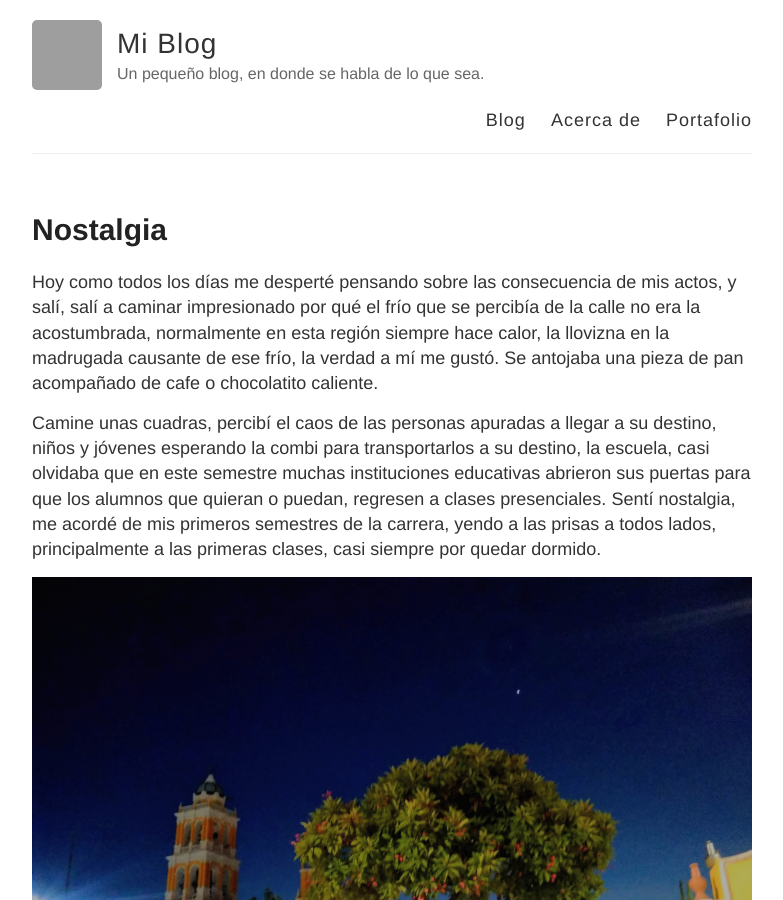
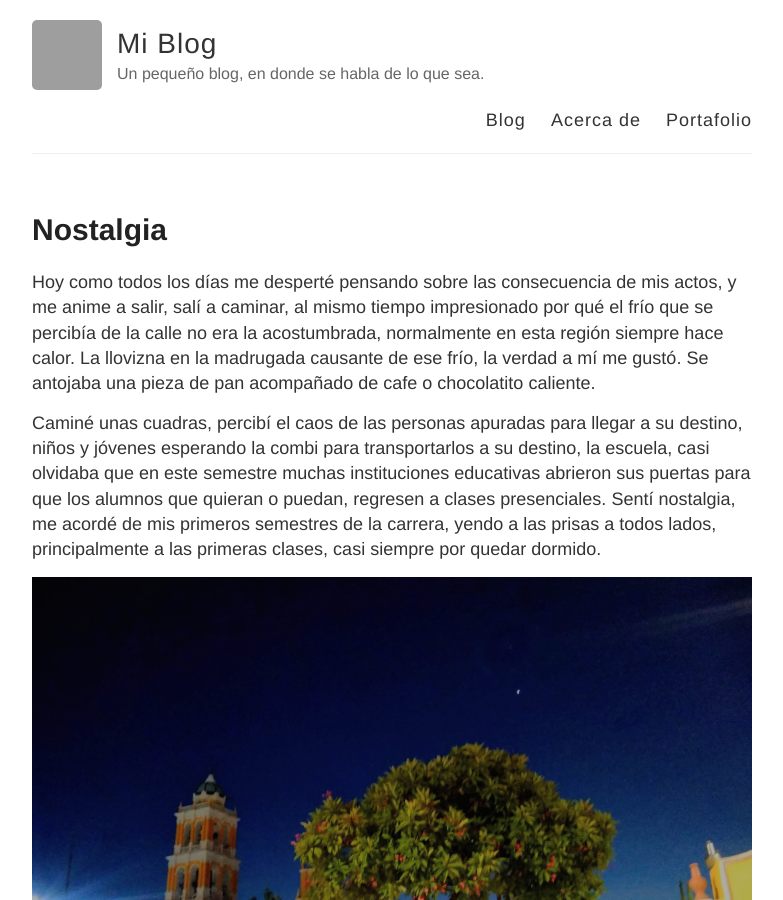
Before and after one commit to markconfig/blog-Jkyll, a Jekyll site: the page built from _posts/2021-9-30-Nostalgia.md, in a window 1280 px wide and 900 px high. Shown: the whole window, without its empty margins (248-1031 px from the left). Built offline with Jekyll 4.4.1, drawn with Linux system fonts in a browser that asks for light colours; grey boxes are pictures that could not be loaded.

Commit message:
Update 2021-9-30-Nostalgia.md

```diff
--- a/_posts/2021-9-30-Nostalgia.md
+++ b/_posts/2021-9-30-Nostalgia.md
@@ -3,9 +3,9 @@ layout: post
 title: Nostalgia
 ---
 
-Hoy como todos los días me desperté pensando sobre las consecuencia de mis actos, y salí, salí a caminar impresionado por qué el frío que se percibía de la calle no era la acostumbrada, normalmente en esta región siempre hace calor, la llovizna en la madrugada causante de ese frío, la verdad a mí me gustó. Se antojaba una pieza de pan acompañado de cafe o chocolatito caliente.
+Hoy como todos los días me desperté pensando sobre las consecuencia de mis actos, y me anime a salir, salí a caminar, al mismo tiempo impresionado por qué el frío que se percibía de la calle no era la acostumbrada, normalmente en esta región siempre hace calor. La llovizna en la madrugada causante de ese frío, la verdad a mí me gustó. Se antojaba una pieza de pan acompañado de cafe o chocolatito caliente.
 
-Camine unas cuadras, percibí el caos de las personas apuradas a llegar a su destino, niños y jóvenes esperando la combi para transportarlos a su destino, la escuela, casi olvidaba que en este semestre muchas instituciones educativas abrieron sus puertas para que los alumnos que quieran o puedan, regresen a clases presenciales. Sentí nostalgia, me acordé de mis primeros semestres de la carrera, yendo a las prisas a todos lados, principalmente a las primeras clases, casi siempre por quedar dormido.
+Caminé unas cuadras, percibí el caos de las personas apuradas para llegar a su destino, niños y jóvenes esperando la combi para transportarlos a su destino, la escuela, casi olvidaba que en este semestre muchas instituciones educativas abrieron sus puertas para que los alumnos que quieran o puedan, regresen a clases presenciales. Sentí nostalgia, me acordé de mis primeros semestres de la carrera, yendo a las prisas a todos lados, principalmente a las primeras clases, casi siempre por quedar dormido.
 
 
 ![Church]({{ site.baseurl }}/images/Church.jpg)
```
